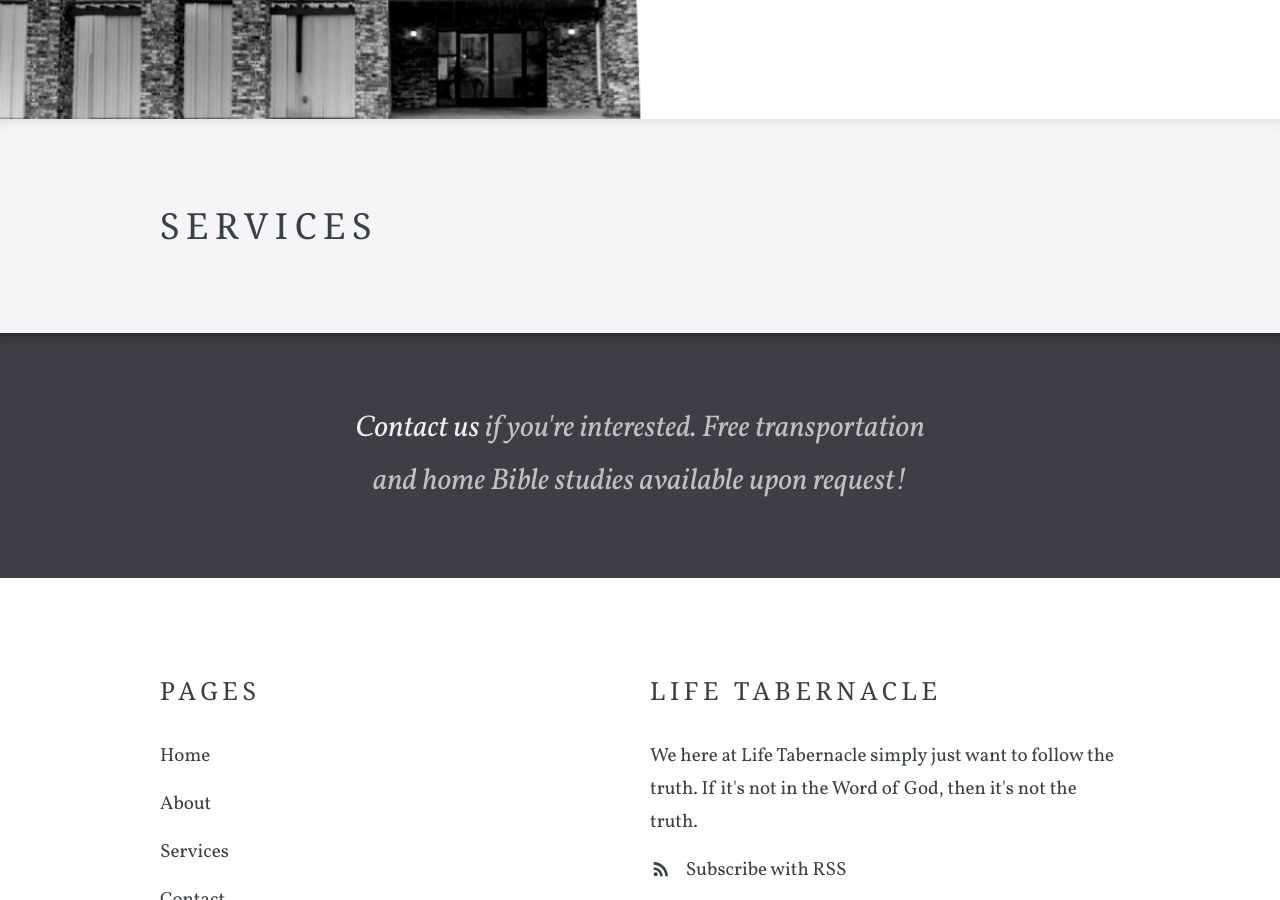
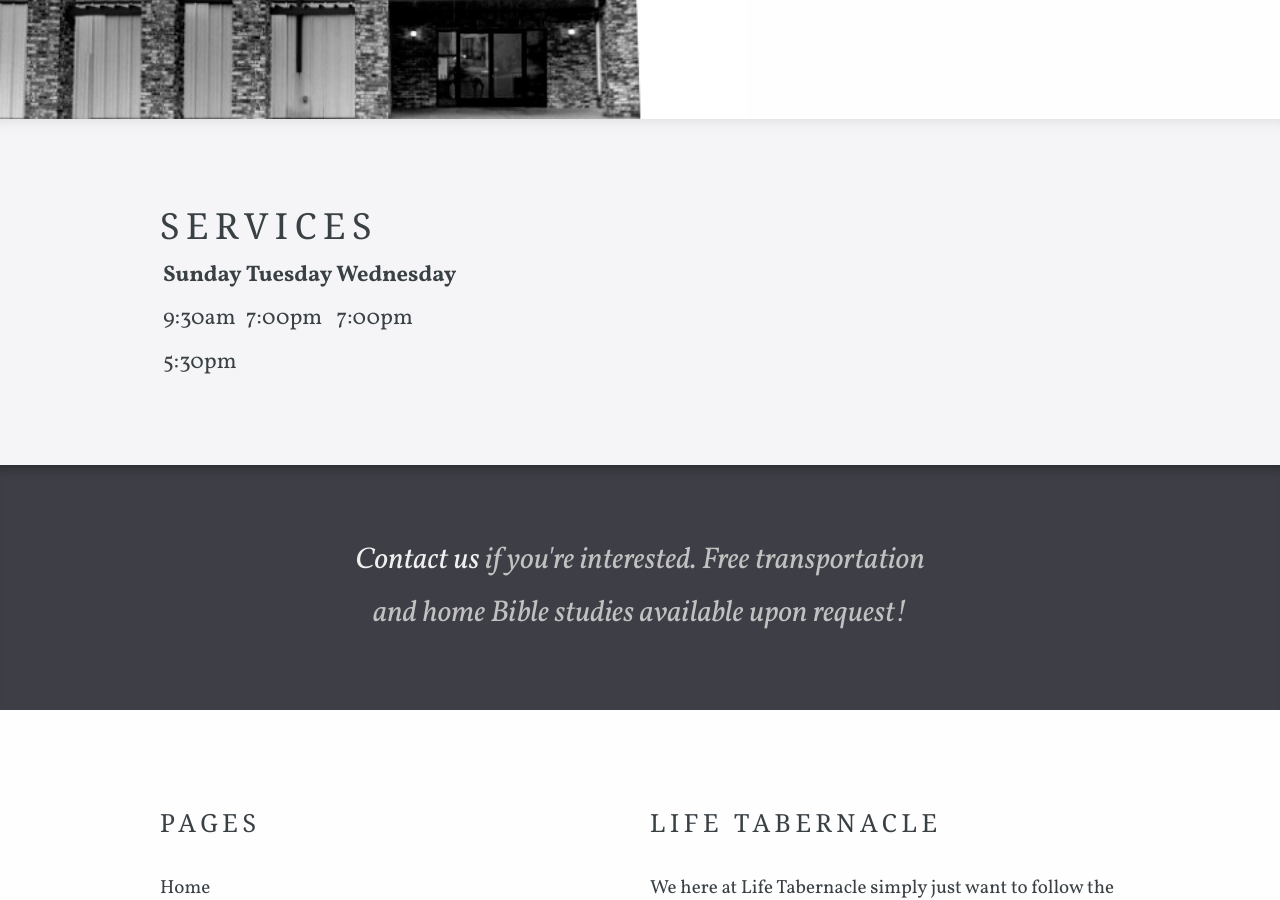
Before and after one commit to lifetabernacle/lifetabernacle.github.io, a Jekyll site: the page built from services.html, in a window 1280 px wide and 900 px high, scrolled down 301 px. Built offline with Jekyll 4.4.1, drawn with Linux system fonts in a browser that asks for light colours; some web fonts are replaced.

Commit message:
Updated 'services.html' via CloudCannon

```diff
--- a/services.html
+++ b/services.html
@@ -8,5 +8,21 @@ navigation_order: 2
 ---
 
 <div class="editable">
-
-	</div>
+    <table>
+      <tr>
+        <th>Sunday</th>
+        <th>Tuesday</th>
+        <th>Wednesday</th>
+      </tr>
+      <tr>
+        <td>9:30am</td>
+        <td>7:00pm</td>
+        <td>7:00pm</td>
+      </tr>
+      <tr>
+        <td>5:30pm</td>
+        <td></td>
+        <td></td>
+      </tr>
+    </table>
+</div>
```
